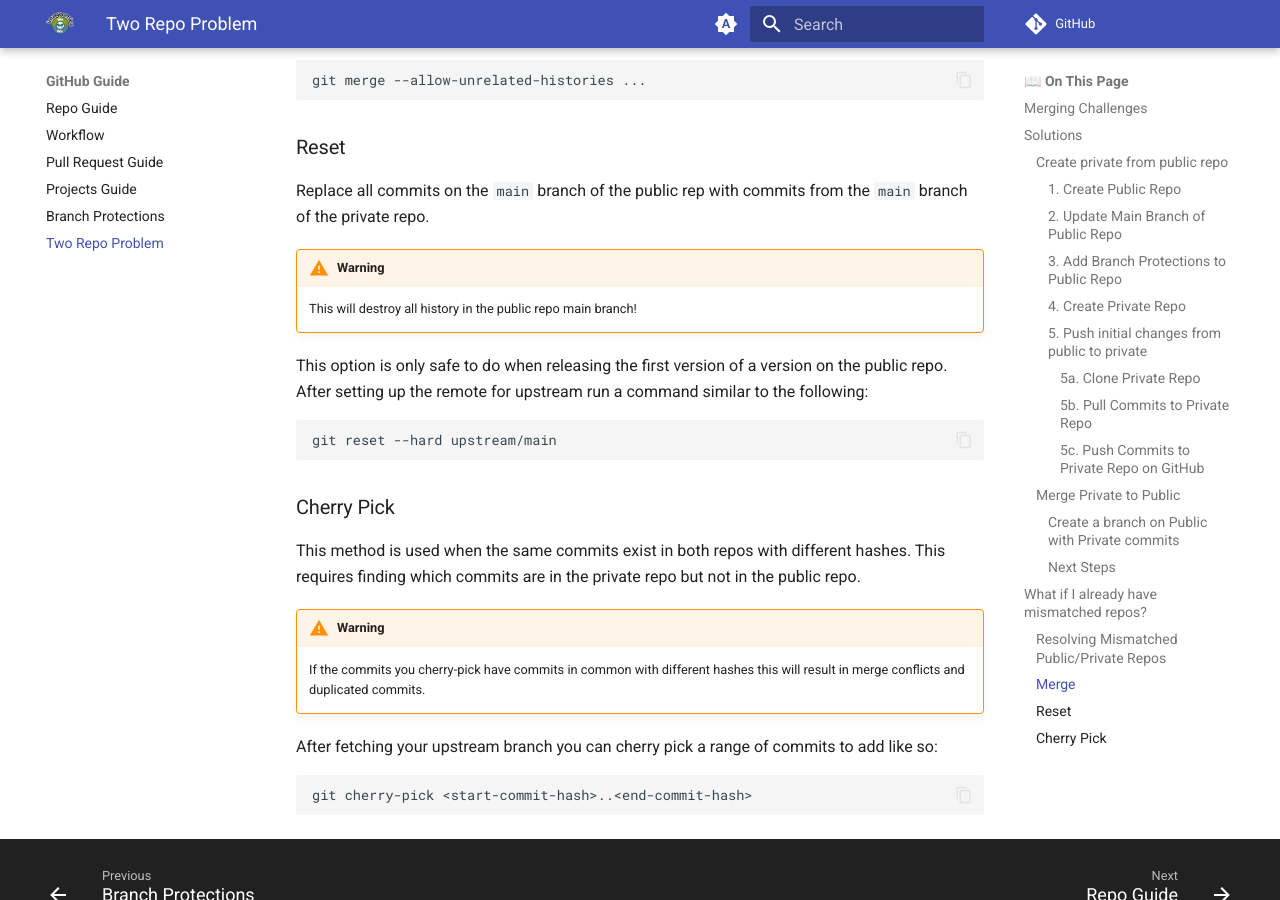
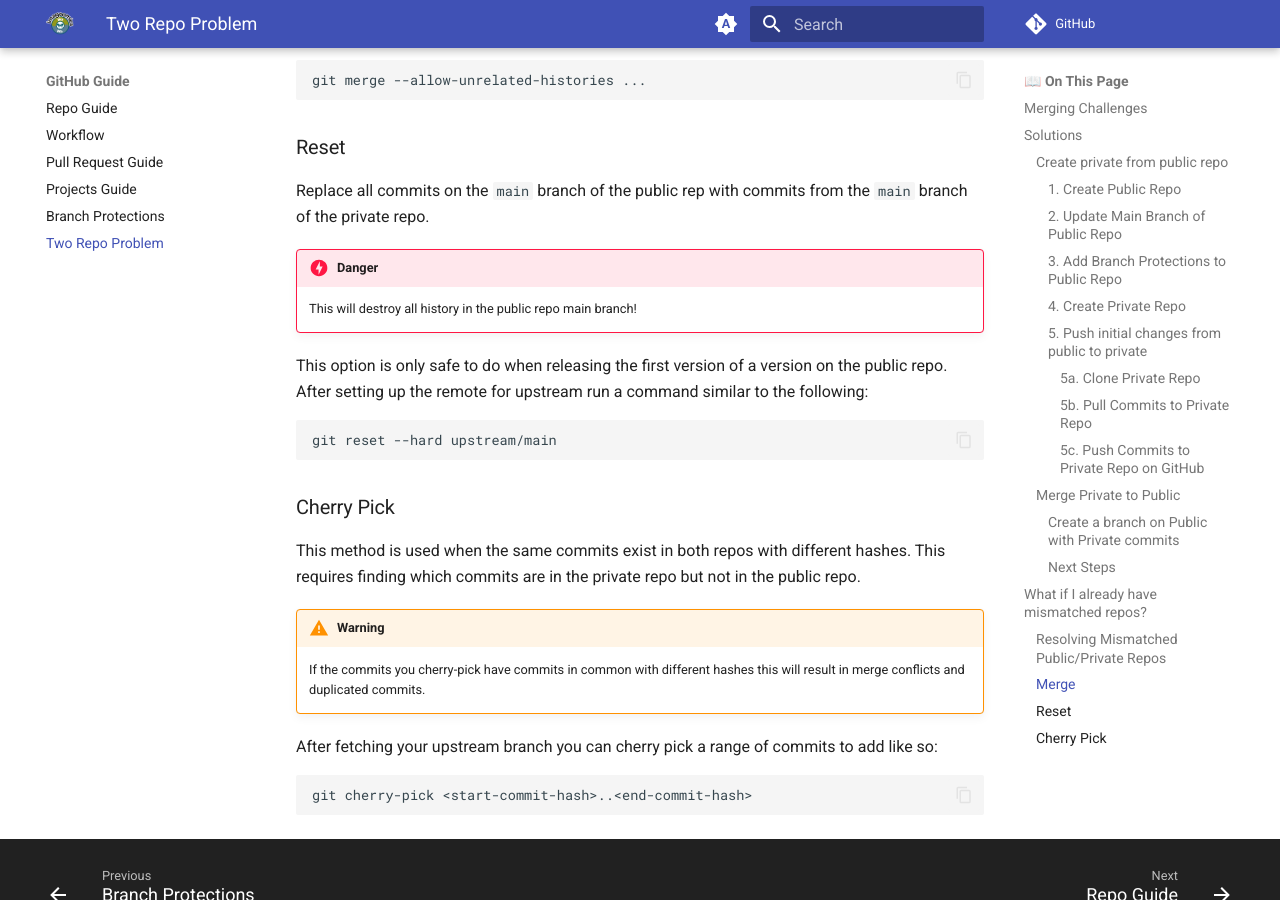
Before and after one commit to akashgunjegaon/Collaborative-distributed-science-guide, an MkDocs documentation site: the page built from docs/wiki-guide/Two-Repo-Problem.md, in a window 1280 px wide and 900 px high, scrolled down 5822 px. Built offline with MkDocs 1.6.1 and Material for MkDocs 9.7.7, drawn with Linux system fonts in a browser that asks for light colours; comment, search, counter and statistics services are not loaded.

Commit message:
Change warning to danger callout
Co-authored-by: Elizabeth Campolongo <38985481+egrace479@users.noreply.github.com>

```diff
--- a/docs/wiki-guide/Two-Repo-Problem.md
+++ b/docs/wiki-guide/Two-Repo-Problem.md
@@ -207,7 +207,7 @@ git merge --allow-unrelated-histories ...
 ### Reset
 Replace all commits on the `main` branch of the public rep with commits from the `main` branch of the private repo.
 
-!!! warning "Warning"
+!!! danger "Danger"
     This will destroy all history in the public repo main branch!
 
 This option is only safe to do when releasing the first version of a version on the public repo.
```
